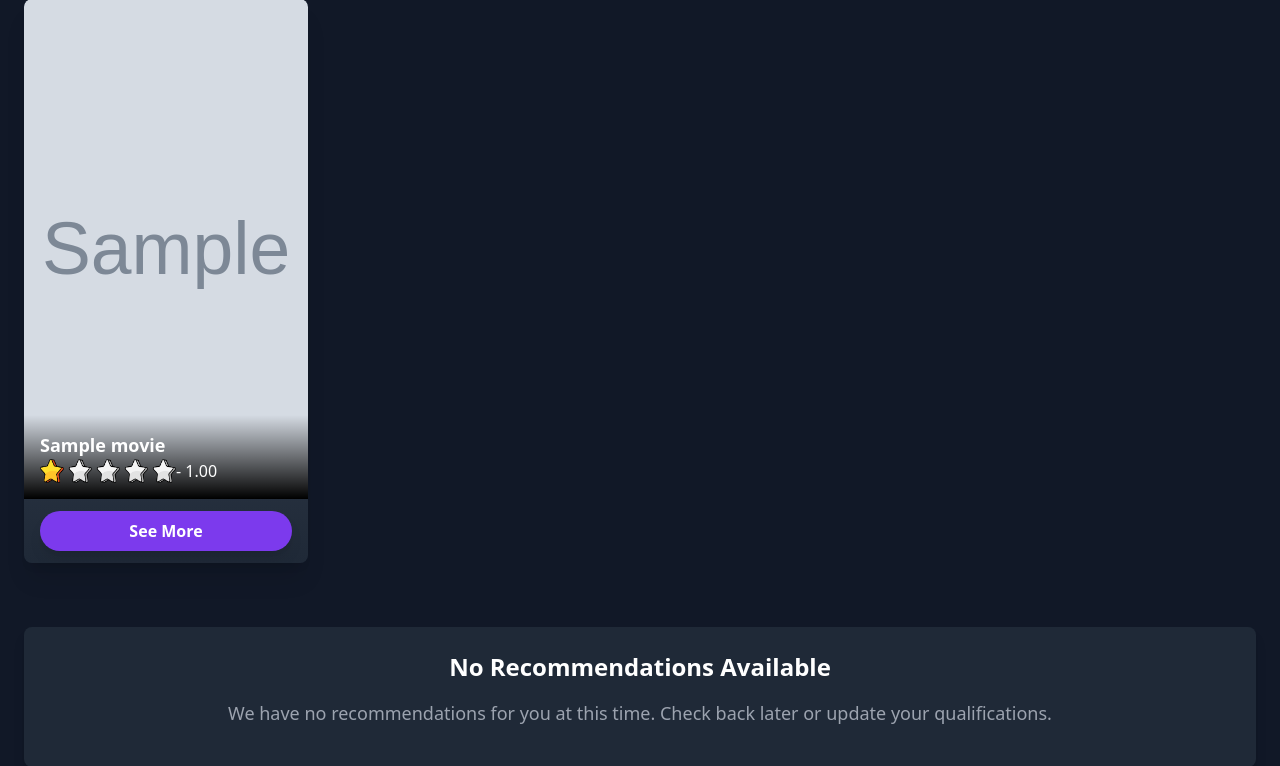
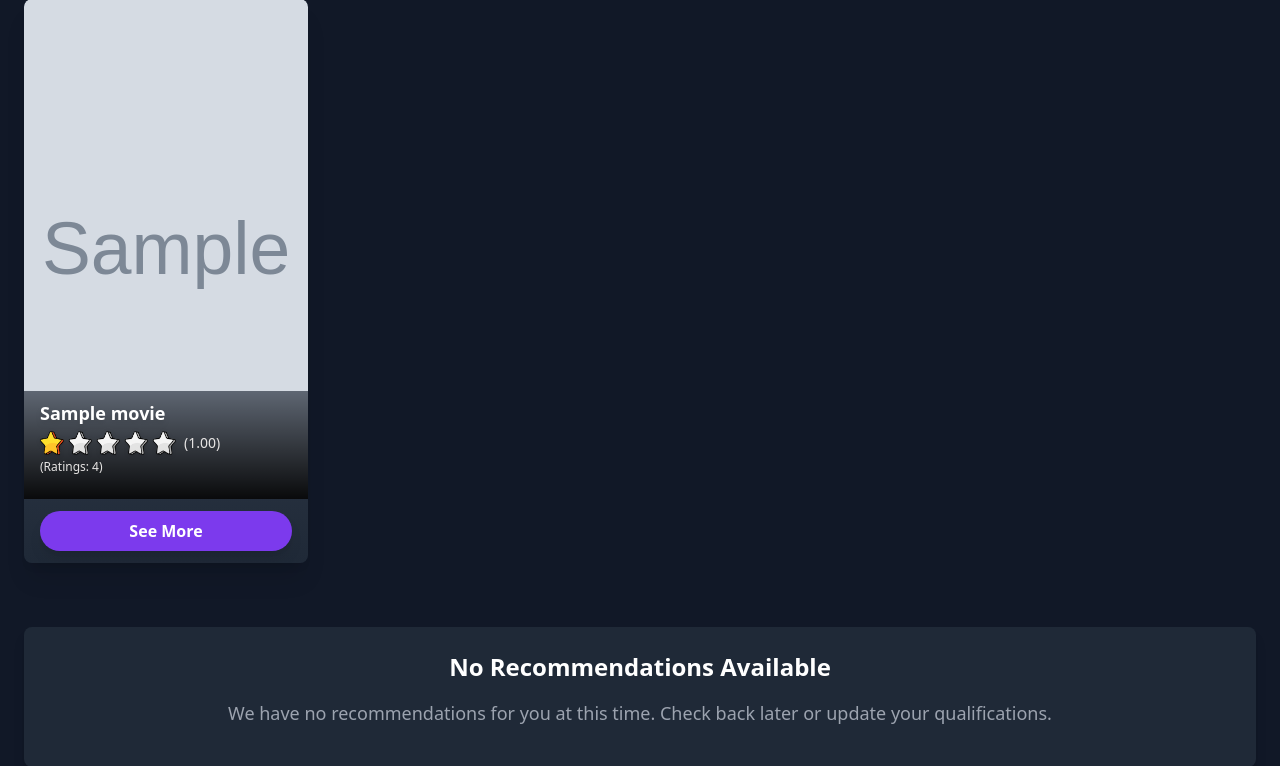
Before and after one commit to alma8026/RecomendationSystem, a Django app: page / in a window 1280 px wide. Shown: the part 719-1485 px from the top of the page. Run offline with Django 5.2, Linux system fonts and the light colour scheme; a user stored in the database is signed in; tables that the repository leaves empty hold one stand-in row (values such as "Sample post"); grey boxes marked "Sample" are stand-in pictures; parts of the project's set-up code (start-up, migrations or seed data) failed here and were passed over; some libraries are stand-ins or nearby versions.

Commit message:
number ratings added and fix bug favourite movies

```diff
--- a/django-starter-main/recommendations/models.py
+++ b/django-starter-main/recommendations/models.py
@@ -16,6 +16,7 @@ class Movie(models.Model):
     platforms = models.ManyToManyField(Platform, blank=True)  # Relación con el modelo 'Platform'
     trailer_url = models.URLField(max_length=200, blank=True, null=True)  # URL del tráiler
     duration_minutes = models.PositiveIntegerField(blank=True, null=True)  # Duración de la película en minutos
+    number_ratings = models.PositiveIntegerField(blank=True, null=True) # Número de ratings
 
     def __str__(self):
         return self.title
@@ -37,13 +38,8 @@ class Rating(models.Model):
     def __str__(self):
         return f'{self.user.username} - {self.movie.title} - {self.value}'
 
-class UserRating(models.Model):
-    user = models.ForeignKey(User, on_delete=models.CASCADE)
-    movie = models.ForeignKey(Movie, on_delete=models.CASCADE)
-    rating = models.PositiveIntegerField()  # Ajusta el campo de rating según tu necesidad
-
-    class Meta:
-        unique_together = ('user', 'movie')  # Asegura que no se repitan calificaciones para la misma película por el mismo usuario
-
-    def __str__(self):
-        return f'{self.user.username} - {self.movie.title} - {self.rating}'
+    def save(self, *args, **kwargs):
+        super().save(*args, **kwargs)
+        # Actualizar el número de ratings de la película
+        self.movie.number_ratings = Rating.objects.filter(movie=self.movie).count()
+        self.movie.save()
--- a/django-starter-main/templates/home.html
+++ b/django-starter-main/templates/home.html
@@ -35,6 +35,37 @@
     </section>
 
     {% if request.user.is_authenticated %}
+    <!-- Common Movies Section -->
+    {% if common_movies %}
+    <section class="mb-16 align-center" aria-label="Recomendaciones destacadas">
+        <h2 class="text-3xl font-extrabold mb-6 border-b-2 border-yellow-400 text-yellow-100">Great chance you'll like it:</h2>
+        <div class="grid grid-cols-1 sm:grid-cols-2 md:grid-cols-2 lg:grid-cols-3 xl:grid-cols-4 gap-8">
+            {% for movie in common_movies %}
+            <div class="group relative flex flex-col rounded-xl overflow-hidden bg-gradient-to-br from-yellow-500 via-yellow-400 to-yellow-600 transform hover:scale-105 transition-all duration-700 ease-out card hover:shadow-2xl hover:shadow-yellow-500/70">
+                <!-- Imagen con bordes suaves, zoom y brillo -->
+                <img src="{% static movie.image_url %}" alt="{{ movie.title }}" class="p-1 bg-gradient-to-br from-yellow-500 via-yellow-400 to-yellow-700 rounded-t-xl w-full h-[400px] object-cover rounded-t-xl transition-all duration-700 ease-in-out">
+
+                <!-- Contenedor de información con fondo oscuro transparente y bordes redondeados -->
+                <div class="flex flex-col p-4 bg-black bg-opacity-50 flex-grow rounded-b-xl">
+                    <!-- Título estático con animación de leve escala al pasar el ratón -->
+                    <h4 class="text-2xl font-semibold text-yellow-100 pb-4">
+                        {{ movie.title }}
+                    </h4>
+
+                    <!-- Botón con resplandor dorado sutil en hover -->
+                    <a href="{% url 'movie_detail' movie.id %}" class="relative block mt-auto">
+                        <button class="relative px-6 py-2 text-lg font-bold text-yellow-100 bg-transparent border-2 border-yellow-500 rounded-full overflow-hidden group transition-all duration-300 ease-in-out focus:outline-none focus:ring-4 focus:ring-yellow-300 w-full">
+                            <span class="absolute inset-0 w-full h-full bg-gradient-to-r from-yellow-500 to-yellow-600 opacity-0 group-hover:opacity-100 transition-all duration-300 ease-in-out"></span>
+                            <span class="relative z-10">See More</span>
+                        </button>
+                    </a>
+                </div>
+            </div>
+            {% endfor %}
+        </div>
+    </section>
+    {% endif %}
+
     <!-- Top Rated Movies Section -->
     <section class="top-rated-movies mb-16" aria-label="Mejor puntuadas por los usuarios">
         <h2 class="text-3xl font-semibold mb-6 text-violet-100 border-b-2 border-violet-400">Top rated by community</h2>
@@ -43,14 +74,18 @@
                 <div class="flex flex-col bg-gradient-to-t from-gray-800 via-gray-700 to-gray-600 rounded-lg overflow-hidden shadow-xl hover:scale-105 hover:shadow-md hover:shadow-violet-400 transition-all duration-300">
                     <div class="relative w-full h-[500px]">
                         <img src="{% static movie.image_url %}" alt="{{ movie.title }}" class="w-full h-full object-cover rounded-t-lg">
-                        <div class="absolute bottom-0 left-0 right-0 bg-gradient-to-t from-black to-transparent p-4">
-                            <h4 class="text-lg font-bold text-white">{{ movie.title }}</h4>
-                            <div class="flex">
+                        <div class="absolute bottom-0 left-0 right-0 bg-gradient-to-t from-black/90 to-transparent px-4 py-2 bg-gray-800 bg-opacity-65">
+                            <h4 class="text-lg font-semibold text-white drop-shadow-md">{{ movie.title }}</h4>
+
+                            <div class="flex items-center space-x-2 mt-1">
                                 <!-- Mostrar las estrellas generadas -->
-                                <div class="flex space-x-1">
-                                    {{ movie.stars_display|safe }} - {{ movie.star_num }}
+                                <div class="flex space-x-1 text-yellow-400 drop-shadow">
+                                    {{ movie.stars_display|safe }}
                                 </div>
+                                <span class="text-sm text-stone-200">({{ movie.star_num }})</span>
                             </div>
+
+                            <p class="text-xs text-stone-200 mt-1">(Ratings: {{ movie.number_ratings }})</p>
                         </div>
                     </div>
                     <div class="px-4 py-3">
@@ -66,37 +101,6 @@
     </section>
     {% else %}
     {% endif %}
-
-    <!-- Common Movies Section -->
-    {% if common_movies %}
-    <section class="mb-16" aria-label="Recomendaciones destacadas">
-        <h2 class="text-3xl font-extrabold mb-6 border-b-2 border-yellow-400 text-yellow-100">Great chance you'll like it:</h2>
-        <div class="grid grid-cols-1 sm:grid-cols-2 md:grid-cols-2 lg:grid-cols-3 xl:grid-cols-4 gap-8">
-            {% for movie in common_movies %}
-            <div class="group relative flex flex-col rounded-xl overflow-hidden bg-gradient-to-br from-yellow-400 via-yellow-500 to-yellow-600 transform hover:scale-105 transition-all duration-600 ease-out card hover:shadow-2xl hover:shadow-yellow-500/70">
-                <!-- Imagen con bordes suaves, zoom y brillo -->
-                <img src="{% static movie.image_url %}" alt="{{ movie.title }}" class="w-full h-[400px] object-cover rounded-t-xl group-hover:scale-105 group-hover:opacity-90 transition-all duration-700 ease-in-out">
-
-                <!-- Contenedor de información con fondo oscuro transparente y bordes redondeados -->
-                <div class="flex flex-col p-6 bg-black bg-opacity-50 flex-grow rounded-b-xl">
-                    <!-- Título estático con animación de leve escala al pasar el ratón -->
-                    <h4 class="text-2xl font-semibold text-yellow-100 mb-2 transform transition-all duration-300 group-hover:scale-105">
-                        {{ movie.title }}
-                    </h4>
-
-                    <!-- Botón con resplandor dorado sutil en hover -->
-                    <a href="{% url 'movie_detail' movie.id %}" class="relative block mt-auto">
-                        <button class="relative px-8 py-3 text-lg font-bold text-yellow-100 bg-transparent border-2 border-yellow-500 rounded-full overflow-hidden group transition-all duration-300 ease-in-out focus:outline-none focus:ring-4 focus:ring-yellow-300 w-full">
-                            <span class="absolute inset-0 w-full h-full bg-gradient-to-r from-yellow-500 to-yellow-600 opacity-0 group-hover:opacity-100 transition-all duration-300 ease-in-out"></span>
-                            <span class="relative z-10">See More</span>
-                        </button>
-                    </a>
-                </div>
-            </div>
-            {% endfor %}
-        </div>
-    </section>
-{% endif %}
 
 {% if recommended_movies_objects %}
     <section class="mb-16" aria-label="Películas recomendadas">
--- a/django-starter-main/templates/movies/movie_detail.html
+++ b/django-starter-main/templates/movies/movie_detail.html
@@ -363,7 +363,7 @@
 
             <!-- Average rating section -->
             <div class="average-rating">
-                <strong>Average rating: </strong>
+                <strong>From {{movie.number_ratings}} ratings, average: </strong>
                 <div class="stars-display">
                     <!-- Las estrellas generadas para la calificación promedio -->
                     {{ stars_display_avg|safe }}
--- a/django-starter-main/templates/movies/movie_list.html
+++ b/django-starter-main/templates/movies/movie_list.html
@@ -606,7 +606,11 @@ box-shadow: 0px 4px 8px 0px rgba(0,0,0,0.75);
 
     {% if page_obj.has_next %}
         <a class=" px-3 py-1 rounded-md bg-gray-800 text-white transition duration-300 ease-in-out hover:bg-gray-700" href="?page={{ page_obj.next_page_number }}{% if search_query %}&search={{ search_query }}{% endif %}{% if genre_id %}&genre={{ genre_id }}{% endif %}">Next</a>
-        <a class=" px-3 py-1 rounded-md bg-sky-800 text-white transition duration-300 ease-in-out hover:bg-sky-700" href="?page={{ page_obj.paginator.num_pages }}">Last</a>
+        <a class="px-3 py-1 rounded-md bg-sky-800 text-white transition duration-300 ease-in-out hover:bg-sky-700"
+   href="?page={{ page_obj.paginator.num_pages }}{% if search_query %}&search={{ search_query }}{% endif %}{% if genre_id %}&genre={{ genre_id }}{% endif %}">
+   Last
+</a>
+
         {% endif %}
 </div>
     <!-- Botón de Volver al Inicio -->
```
Also changed, not shown: django-starter-main/a_users/templates/a_users/profile.html (+14 -2 lines).
